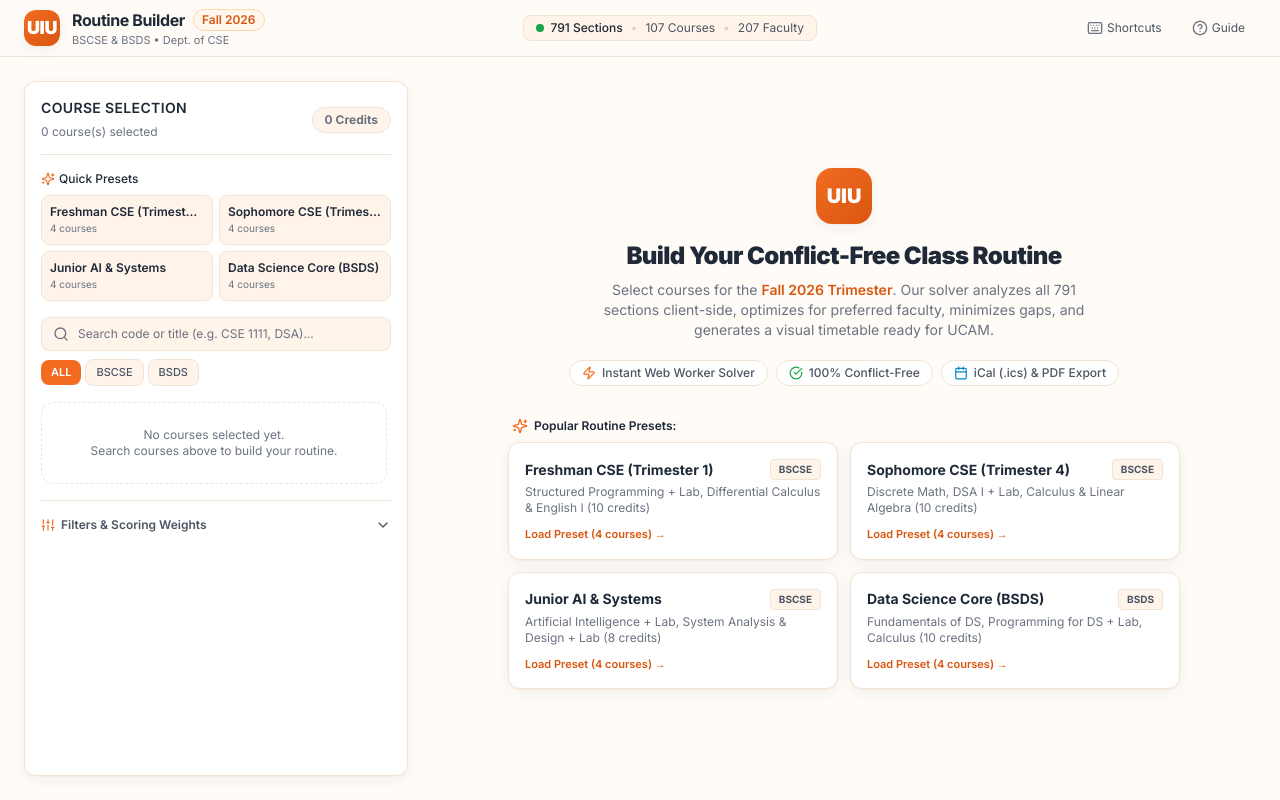
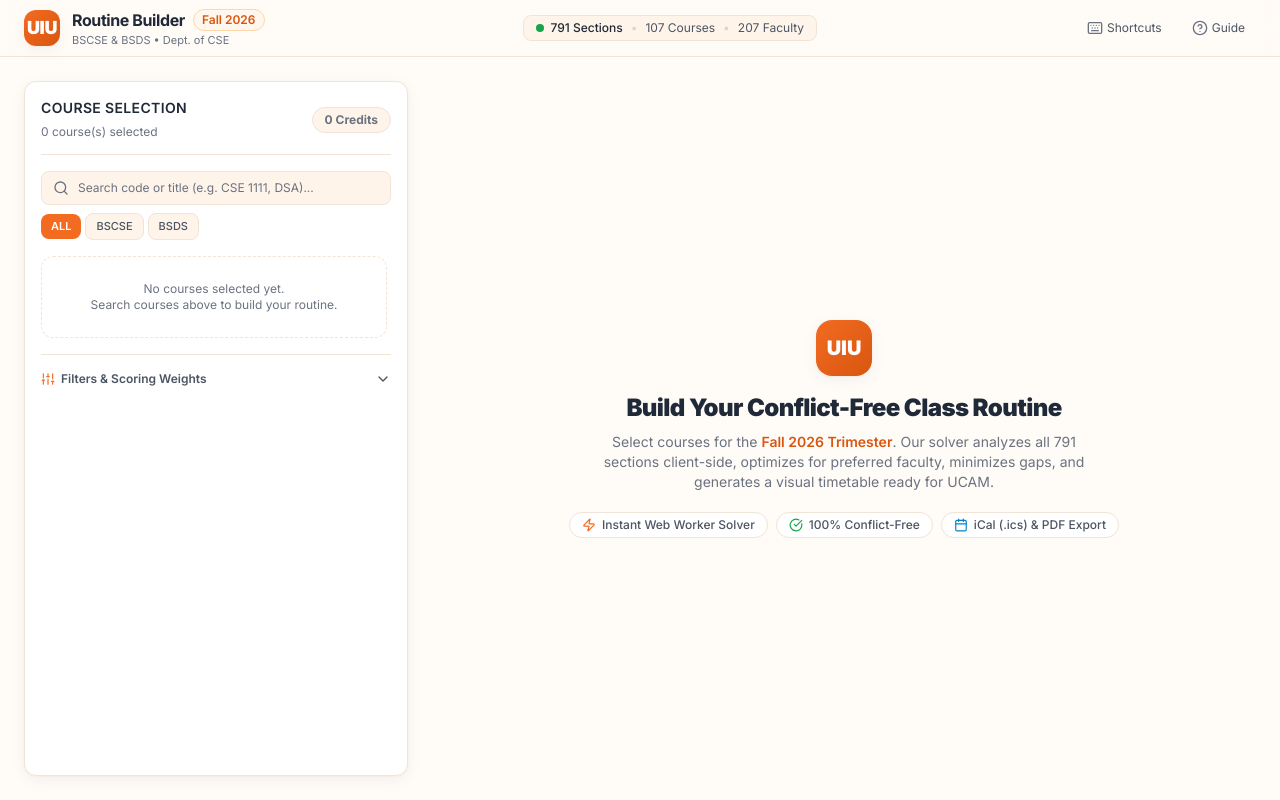
Before and after one commit to akibmehedi666/uiu-routine-builder, a Next.js app: page / in a window 1280 px wide. Built offline with nearby package versions, Linux system fonts and the light colour scheme.

Commit message:
Phase 9B: Remove presets completely

```diff
--- a/src/app/page.tsx
+++ b/src/app/page.tsx
@@ -18,10 +18,9 @@ import { Timetable } from '../components/Timetable';
 import { ScheduleComparison } from '../components/ScheduleComparison';
 import { EmptyState } from '../components/EmptyState';
 import { HelpGuideModal, ShortcutsModal, FavoritesModal } from '../components/Modals';
-import { CoursePreset } from '../utils/presets';
 import { parseFromParams, serializeToParams } from '../utils/urlSync';
 import confetti from 'canvas-confetti';
-import { Loader2, Sparkles } from 'lucide-react';
+import { Loader2 } from 'lucide-react';
 
 const allSections = sectionsJson as unknown as Section[];
 const allCourses = coursesJson as unknown as Course[];
@@ -176,17 +175,6 @@ export default function Home() {
     return () => window.removeEventListener('keydown', handleKeyDown);
   }, [currentRank, results, currentSchedule, setRank]);
 
-  // Apply preset
-  const handleApplyPreset = (preset: CoursePreset) => {
-    setRequest((prev) => ({
-      ...prev,
-      selectedCourses: [...preset.courses],
-      preferredFaculty: {},
-      avoidFaculty: {},
-      lockedSections: {},
-      filterDayOff: [],
-    }));
-  };
 
   // Reset filters
   const handleResetFilters = () => {
@@ -291,7 +279,6 @@ export default function Home() {
           faculty={allFaculty}
           request={request}
           onRequestChange={setRequest}
-          onApplyPreset={handleApplyPreset}
         />
 
         {/* Right Content Area */}
@@ -301,7 +288,6 @@ export default function Home() {
             <EmptyState
               type="welcome"
               request={request}
-              onApplyPreset={handleApplyPreset}
               onResetFilters={handleResetFilters}
             />
           ) : isSolving ? (
@@ -327,7 +313,6 @@ export default function Home() {
               type="conflict"
               request={request}
               errorMessage={error}
-              onApplyPreset={handleApplyPreset}
               onResetFilters={handleResetFilters}
             />
           ) : (
--- a/src/components/CourseSelector.tsx
+++ b/src/components/CourseSelector.tsx
@@ -9,7 +9,6 @@ import {
   Section,
   SolveRequest,
 } from '../types';
-import { COURSE_PRESETS, CoursePreset } from '../utils/presets';
 import {
   Search,
   Plus,
@@ -19,7 +18,6 @@ import {
   ChevronDown,
   ChevronUp,
   Sliders,
-  Sparkles,
   AlertTriangle,
   Beaker,
   X,
@@ -33,7 +31,6 @@ interface CourseSelectorProps {
   faculty: Faculty[];
   request: SolveRequest;
   onRequestChange: (newRequest: SolveRequest) => void;
-  onApplyPreset?: (preset: CoursePreset) => void;
   onOpenExplorer?: (courseCode: string) => void;
 }
 
@@ -43,7 +40,6 @@ export function CourseSelector({
   faculty,
   request,
   onRequestChange,
-  onApplyPreset,
   onOpenExplorer,
 }: CourseSelectorProps) {
   const [searchTerm, setSearchTerm] = useState('');
@@ -300,34 +296,7 @@ export function CourseSelector({
         </div>
       )}
 
-      {/* Optional Presets Bar (removed in 9B) */}
-      {onApplyPreset && (
-        <div>
-          <div className="flex items-center justify-between text-xs text-text-muted mb-2">
-            <span className="flex items-center gap-1 font-medium text-text-primary">
-              <Sparkles className="w-3.5 h-3.5 text-orange-500" /> Quick Presets
-            </span>
-          </div>
-          <div className="grid grid-cols-2 gap-1.5">
-            {COURSE_PRESETS.map((preset) => (
-              <button
-                key={preset.id}
-                onClick={() => onApplyPreset(preset)}
-                className="text-left p-2 rounded-btn bg-subtle hover:bg-orange-50 border border-app-border hover:border-orange-400 text-xs transition-all group"
-              >
-                <div className="font-semibold text-text-primary group-hover:text-orange-600 truncate">
-                  {preset.name}
-                </div>
-                <div className="text-[10px] text-text-muted truncate">
-                  {preset.courses.length} courses
-                </div>
-              </button>
-            ))}
-          </div>
-        </div>
-      )}
-
-      {/* 2. Search & Autocomplete Input */}
+      {/* Search & Autocomplete Input */}
       <div className="relative">
         <div className="relative flex items-center">
           <Search className="w-4 h-4 absolute left-3 text-text-muted pointer-events-none" />
--- a/src/components/EmptyState.tsx
+++ b/src/components/EmptyState.tsx
@@ -1,13 +1,10 @@
 'use client';
 
 import React from 'react';
-import { COURSE_PRESETS, CoursePreset } from '../utils/presets';
 import {
-  Sparkles,
   Calendar,
   AlertTriangle,
   RotateCcw,
-  BookOpen,
   Zap,
   CheckCircle,
   HelpCircle,
@@ -18,7 +15,6 @@ interface EmptyStateProps {
   type: 'welcome' | 'conflict';
   request: SolveRequest;
   errorMessage?: string | null;
-  onApplyPreset?: (preset: CoursePreset) => void;
   onResetFilters: () => void;
 }
 
@@ -26,7 +22,6 @@ export function EmptyState({
   type,
   request,
   errorMessage,
-  onApplyPreset,
   onResetFilters,
 }: EmptyStateProps) {
   if (type === 'welcome') {
@@ -58,43 +53,6 @@ export function EmptyState({
             iCal (.ics) & PDF Export
           </span>
         </div>
-
-        {/* Quick Presets if provided */}
-        {onApplyPreset && (
-          <div className="mt-8 w-full max-w-2xl">
-            <div className="flex items-center justify-between text-xs text-text-muted mb-2 px-1">
-              <span className="font-semibold text-text-primary flex items-center gap-1.5">
-                <Sparkles className="w-4 h-4 text-orange-500" />
-                Popular Routine Presets:
-              </span>
-            </div>
-
-            <div className="grid grid-cols-1 sm:grid-cols-2 gap-3 text-left">
-              {COURSE_PRESETS.map((preset) => (
-                <button
-                  key={preset.id}
-                  onClick={() => onApplyPreset(preset)}
-                  className="p-4 rounded-card bg-surface hover:bg-subtle border border-app-border hover:border-orange-400 transition-all group shadow-warm text-left"
-                >
-                  <div className="flex items-center justify-between mb-1">
-                    <span className="font-bold text-sm text-text-primary group-hover:text-orange-600 transition-colors">
-                      {preset.name}
-                    </span>
-                    <span className="px-2 py-0.5 rounded text-[10px] font-bold bg-subtle text-text-secondary border border-app-border">
-                      {preset.program}
-                    </span>
-                  </div>
-                  <p className="text-xs text-text-muted line-clamp-2">
-                    {preset.description}
-                  </p>
-                  <div className="mt-2.5 flex items-center gap-1 text-[11px] font-semibold text-orange-600 group-hover:translate-x-1 transition-transform">
-                    <span>Load Preset ({preset.courses.length} courses) →</span>
-                  </div>
-                </button>
-              ))}
-            </div>
-          </div>
-        )}
       </div>
     );
   }
--- a/src/utils/presets.ts
+++ /dev/null
@@ -1,38 +0,0 @@
-export interface CoursePreset {
-  id: string;
-  name: string;
-  description: string;
-  program: 'BSCSE' | 'BSDS' | 'ALL';
-  courses: string[];
-}
-
-export const COURSE_PRESETS: CoursePreset[] = [
-  {
-    id: 'freshman-cse',
-    name: 'Freshman CSE (Trimester 1)',
-    description: 'Structured Programming + Lab, Differential Calculus & English I (10 credits)',
-    program: 'BSCSE',
-    courses: ['CSE 1111', 'CSE 1112', 'MATH 1151', 'ENG 1011'],
-  },
-  {
-    id: 'sophomore-cse',
-    name: 'Sophomore CSE (Trimester 4)',
-    description: 'Discrete Math, DSA I + Lab, Calculus & Linear Algebra (10 credits)',
-    program: 'BSCSE',
-    courses: ['CSE 2213', 'CSE 2215', 'CSE 2216', 'MATH 2183'],
-  },
-  {
-    id: 'junior-cse',
-    name: 'Junior AI & Systems',
-    description: 'Artificial Intelligence + Lab, System Analysis & Design + Lab (8 credits)',
-    program: 'BSCSE',
-    courses: ['CSE 3811', 'CSE 3812', 'CSE 3411', 'CSE 3412'],
-  },
-  {
-    id: 'ds-core',
-    name: 'Data Science Core (BSDS)',
-    description: 'Fundamentals of DS, Programming for DS + Lab, Calculus (10 credits)',
-    program: 'BSDS',
-    courses: ['DS 1101', 'DS 1501', 'DS 1502', 'MATH 1151'],
-  },
-];
```
Also changed, not shown: 2 other files (tests, documents, lock files or other folders).
